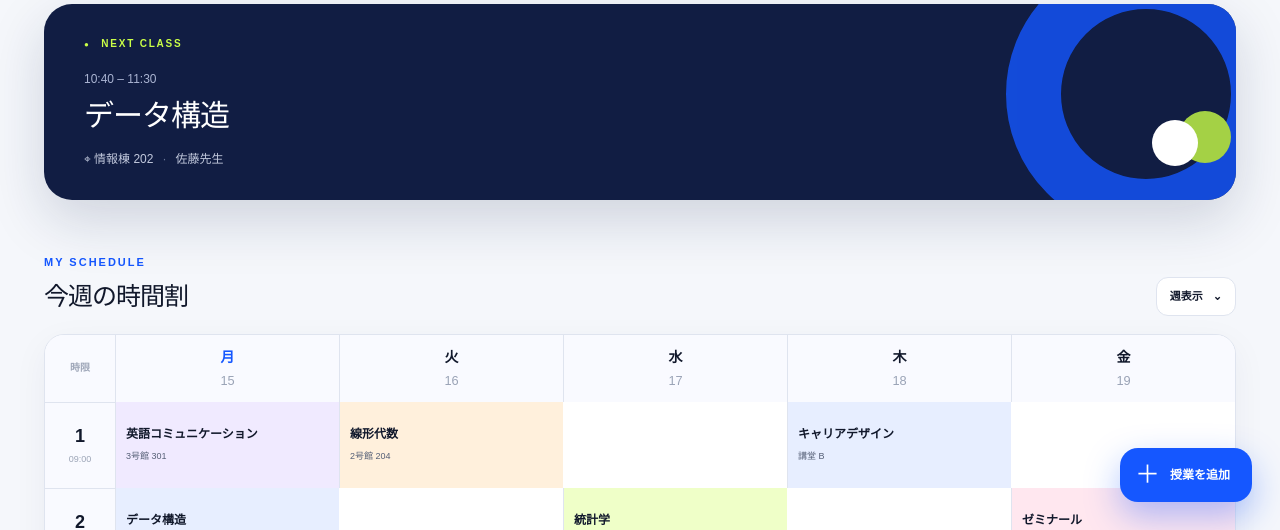
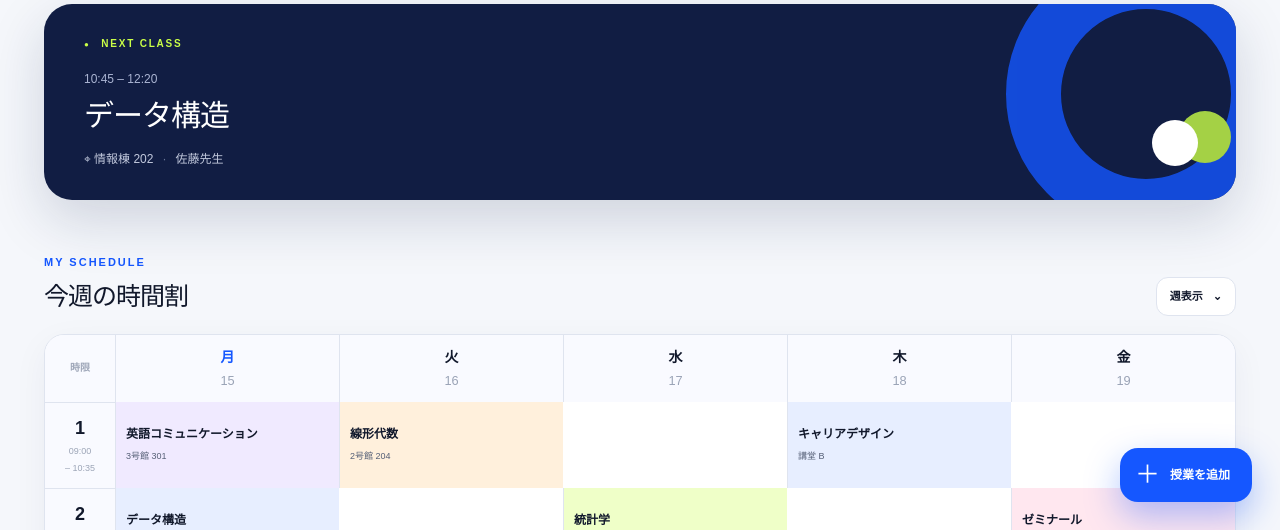
Before and after one commit to rin1210oka/-, a Next.js app: page / in a window 1280 px wide. Shown: the part 270-800 px from the top of the page. Built offline with nearby package versions, Linux system fonts and the light colour scheme.

Commit message:
Update class period times through seventh period

```diff
--- a/app/page.tsx
+++ b/app/page.tsx
@@ -14,11 +14,13 @@ type Course = {
 
 const DAYS = ["月", "火", "水", "木", "金"];
 const PERIODS = [
-  ["1", "09:00"],
-  ["2", "10:40"],
-  ["3", "13:00"],
-  ["4", "14:40"],
-  ["5", "16:20"],
+  ["1", "09:00", "10:35"],
+  ["2", "10:45", "12:20"],
+  ["3", "13:10", "14:45"],
+  ["4", "14:55", "16:30"],
+  ["5", "16:40", "18:15"],
+  ["6", "18:25", "20:00"],
+  ["7", "20:10", "21:45"],
 ];
 const COLORS = ["blue", "lime", "violet", "orange", "pink"];
 
@@ -106,7 +108,7 @@ export default function Home() {
         <section className="next-card" aria-label="次の授業">
           <div className="next-copy">
             <div className="next-label"><span>●</span> NEXT CLASS</div>
-            <p className="next-time">{next ? `${PERIODS[next.period - 1][1]} – ${Number(PERIODS[next.period - 1][1].slice(0,2)) + 1}:30` : "今日は授業なし"}</p>
+            <p className="next-time">{next ? `${PERIODS[next.period - 1][1]} – ${PERIODS[next.period - 1][2]}` : "今日は授業なし"}</p>
             <h2>{next?.name || "自由な一日"}</h2>
             {next && <p className="next-meta">⌖ {next.room}<span>·</span>{next.teacher}</p>}
           </div>
@@ -127,8 +129,8 @@ export default function Home() {
           <div className="timetable desktop-table">
             <div className="corner">時限</div>
             {DAYS.map((d, i) => <button className={selectedDay === i ? "day-heading active" : "day-heading"} key={d} onClick={() => setSelectedDay(i)}><b>{d}</b><small>{15 + i}</small></button>)}
-            {PERIODS.map(([p, time]) => <div className="table-row" key={p}>
-              <div className="period"><b>{p}</b><small>{time}</small></div>
+            {PERIODS.map(([p, start, end]) => <div className="table-row" key={p}>
+              <div className="period"><b>{p}</b><small>{start}</small><small>– {end}</small></div>
               {DAYS.map((_, day) => {
                 const course = courses.find((c) => c.day === day && c.period === Number(p));
                 return course ? <button key={day} className={`course ${course.color}`} onClick={() => openCourse(course)}><b>{course.name}</b><span>{course.room}</span></button> : <button key={day} className="empty-course" onClick={() => openCourse(undefined, day, Number(p))} aria-label={`${DAYS[day]}曜${p}限に授業を追加`}>＋</button>;
@@ -137,9 +139,9 @@ export default function Home() {
           </div>
 
           <div className="mobile-list">
-            {PERIODS.map(([p, time]) => {
+            {PERIODS.map(([p, start, end]) => {
               const course = courses.find((c) => c.day === selectedDay && c.period === Number(p));
-              return <div className="mobile-period" key={p}><div className="period"><b>{p}</b><small>{time}</small></div>{course ? <button className={`mobile-course ${course.color}`} onClick={() => openCourse(course)}><span className="color-bar" /><span><b>{course.name}</b><small>{course.room} · {course.teacher}</small></span><i>›</i></button> : <button className="mobile-empty" onClick={() => openCourse(undefined, selectedDay, Number(p))}>＋ 授業を追加</button>}</div>;
+              return <div className="mobile-period" key={p}><div className="period"><b>{p}</b><small>{start}</small><small>– {end}</small></div>{course ? <button className={`mobile-course ${course.color}`} onClick={() => openCourse(course)}><span className="color-bar" /><span><b>{course.name}</b><small>{course.room} · {course.teacher}</small></span><i>›</i></button> : <button className="mobile-empty" onClick={() => openCourse(undefined, selectedDay, Number(p))}>＋ 授業を追加</button>}</div>;
             })}
           </div>
         </section>
@@ -152,7 +154,7 @@ export default function Home() {
         <div className="modal-head"><div><p className="eyebrow">COURSE DETAILS</p><h2 id="modal-title">{editing.id ? "授業を編集" : "新しい授業"}</h2></div><button onClick={() => setModal(false)} aria-label="閉じる">×</button></div>
         <form onSubmit={saveCourse}>
           <label>授業名<input name="name" defaultValue={editing.name} placeholder="例：データ構造" required /></label>
-          <div className="form-grid"><label>曜日<select name="day" defaultValue={editing.day}>{DAYS.map((d, i) => <option key={d} value={i}>{d}曜日</option>)}</select></label><label>時限<select name="period" defaultValue={editing.period}>{PERIODS.map(([p, t]) => <option key={p} value={p}>{p}限 · {t}</option>)}</select></label></div>
+          <div className="form-grid"><label>曜日<select name="day" defaultValue={editing.day}>{DAYS.map((d, i) => <option key={d} value={i}>{d}曜日</option>)}</select></label><label>時限<select name="period" defaultValue={editing.period}>{PERIODS.map(([p, start, end]) => <option key={p} value={p}>{p}限 · {start}–{end}</option>)}</select></label></div>
           <div className="form-grid"><label>教室<input name="room" defaultValue={editing.room} placeholder="情報棟 202" /></label><label>担当教員<input name="teacher" defaultValue={editing.teacher} placeholder="佐藤先生" /></label></div>
           <fieldset><legend>カラー</legend><div className="color-options">{COLORS.map((color) => <label key={color} className={color}><input type="radio" name="color" value={color} defaultChecked={editing.color === color} /><span /></label>)}</div></fieldset>
           <div className="form-actions">{editing.id ? <button type="button" className="delete" onClick={removeCourse}>削除</button> : <span />}<button className="save" type="submit">{editing.id ? "変更を保存" : "授業を追加"}</button></div>
```
